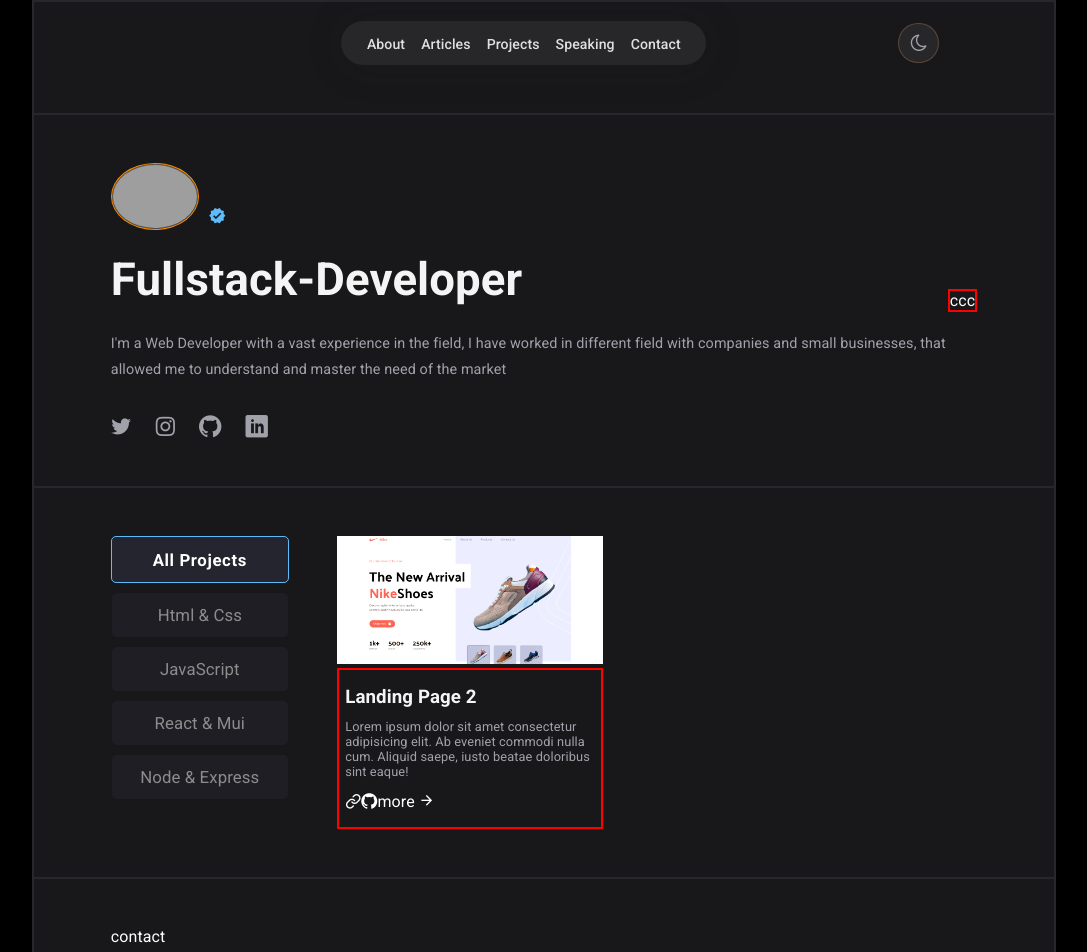
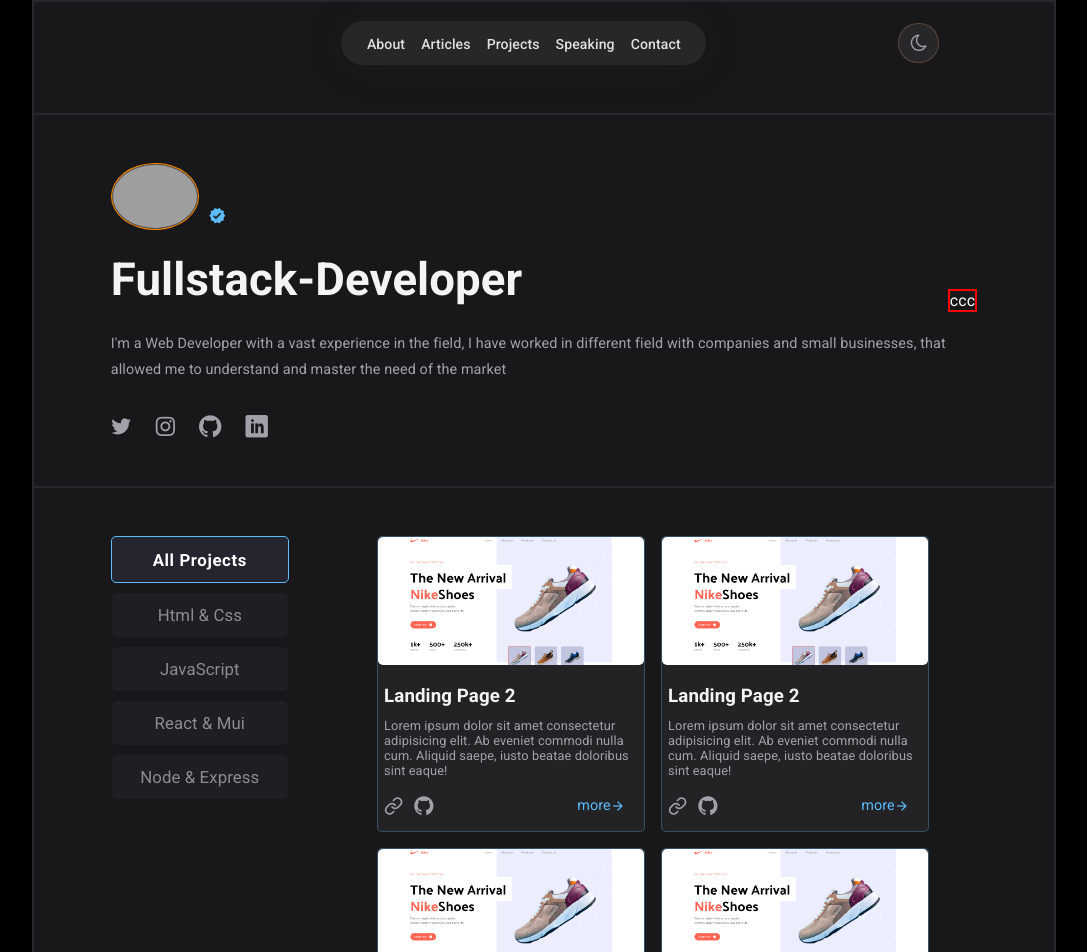
Before and after one commit to A-min-E/react-animated-portfolio, a React (Vite) app: page / in a window 1280 px wide. Shown: the top 952 px of the page, without its empty margins (96-1183 px from the left). Built offline with nearby package versions, Linux system fonts and the light colour scheme; grey boxes are pictures that could not be loaded.

Commit message:
main finished

```diff
--- a/src/components/3-main/Main.jsx
+++ b/src/components/3-main/Main.jsx
@@ -9,25 +9,35 @@ const Main = () => {
         <button>React & Mui</button>
         <button>Node & express</button>
       </section>
-      <section className="right-section">
-        <article className="card">
+      <section className="flex right-section">
+        {["aa", "bb", "cc", 1, 2].map((item) => {
+          return (
+            <article className="card" key={item}>
               <img src="./project1.png" alt="" width={266} />
-          <div style={{ width: "266px" }} className="border box">
+              <div style={{ width: "266px" }} className="box">
                 <h1 className="title">Landing Page 2</h1>
                 <p className="sub-title">
                   Lorem ipsum dolor sit amet consectetur adipisicing elit. Ab
-              eveniet commodi nulla cum. Aliquid saepe, iusto beatae doloribus
-              sint eaque!
+                  eveniet commodi nulla cum. Aliquid saepe, iusto beatae
+                  doloribus sint eaque!
                 </p>
                 <div className="flex icons">
+                  <div className="flex" style={{ gap: "11px" }}>
                     <div className="icon-link"></div>
                     <div className="icon-github"></div>
-              <a href="">
-                more <span className="icon-arrow_forward"></span>
+                  </div>
+                  <a href="" className="link flex">
+                    more{" "}
+                    <span
+                      style={{ alignSelf: "end" }}
+                      className="icon-arrow_forward"
+                    ></span>
                   </a>
                 </div>
               </div>
             </article>
+          );
+        })}
       </section>
     </main>
   );
--- a/src/components/3-main/main.css
+++ b/src/components/3-main/main.css
@@ -7,14 +7,14 @@
  */
 
 main.flex {
-  gap: 3rem;
+  gap: 2.46rem;
   align-items: start;
 }
 
 /* ==============
     1. Left Section ==> Buttons
   ==============*/
-main section.left-section {
+main section.left-section.flex {
   flex-direction: column;
   gap: 10px;
 }
@@ -46,8 +46,31 @@ main section.left-section.flex button.active {
 /* ==============
     2. Right Section ==> Cards
   ==============*/
-main section.right-section {
+main section.right-section.flex {
   /* flex-grow: 1; */
+  justify-content: center;
+  flex-wrap: wrap;
+  gap: 16px;
+}
+
+.card {
+  border: 1px solid rgba(93, 188, 252, 0.3);
+  border-radius: 5px;
+  transition: 0.3s;
+  background-image: linear-gradient(
+    rgba(255, 255, 255, 0.05),
+    rgba(255, 255, 255, 0.05)
+  );
+}
+.card:hover {
+  border: 1px solid var(--blue);
+  rotate: 1deg;
+  scale: 1.01;
+  cursor: pointer;
+}
+
+.card img {
+  border-radius: 5px;
 }
 
 .card .box {
@@ -62,6 +85,46 @@ main section.right-section {
   color: var(--subtitle);
   font-size: 0.8rem;
   margin-top: 0.7rem;
-  margin-bottom: 0.8rem;
+  margin-bottom: 1.1rem;
 }
-/* 3:16:00 */
+
+.card .box .icons {
+  justify-content: space-between;
+}
+
+.card .icon-link,
+.card .icon-github {
+  font-size: 1.2rem;
+  color: var(--subtitle);
+}
+.card .icon-link:hover,
+.card .icon-github:hover {
+  font-size: 1.25rem;
+  color: var(--icon-hover);
+  cursor: pointer;
+}
+
+.card a.link {
+  font-size: 0.9rem;
+  color: var(--blue);
+  margin-right: 12px;
+}
+
+@media (max-width: 600px) {
+  main.flex {
+    flex-direction: column;
+    gap: 2.64rem;
+    align-items: center;
+  }
+  main section.left-section.flex {
+    flex-direction: row;
+    flex-wrap: wrap;
+    justify-content: center;
+    gap: 10px;
+  }
+  main section.left-section.flex button {
+    width: 7rem;
+    padding: 0.8rem;
+    font-size: 0.9rem;
+  }
+}
```
Lines whose indentation alone changed are shown as unchanged.
